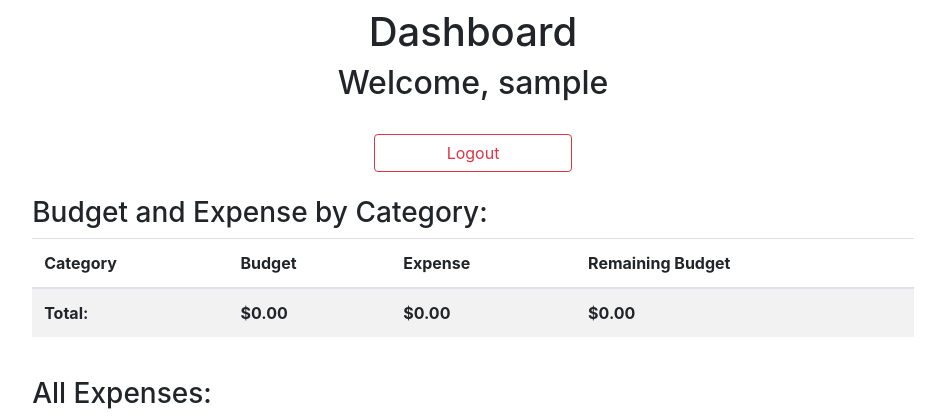
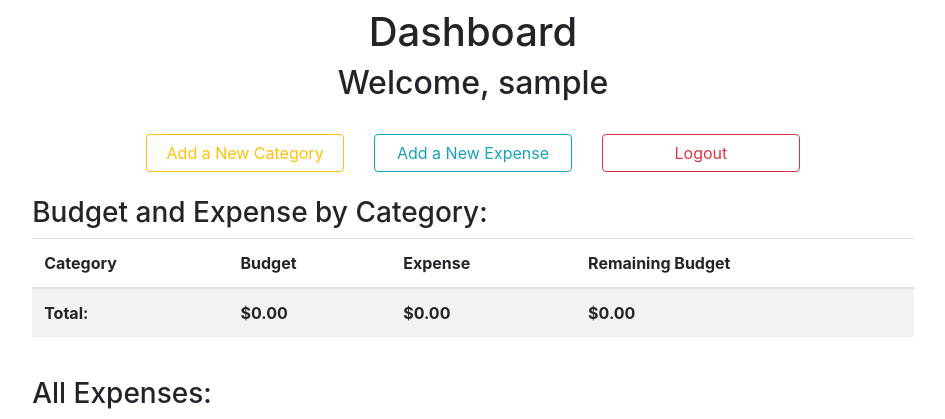
Before and after one commit to Shupta-das/daily_expense_tracker, a PHP site: page / in a window 1280 px wide. Shown: the top 419 px of the page, without its empty margins (167-1112 px from the left). Run offline with PHP 8.4, Linux system fonts and the light colour scheme; the visitor is signed in with stand-in values (Sample User, id 1); data that the repository does not hold is empty.

Commit message:
category and expense edit button

```diff
--- a/index.php
+++ b/index.php
@@ -29,6 +29,8 @@ if (!isset($_SESSION["username"])) {
                 <br/>
 
                 <div class="row justify-content-center">
+                    <div class="col-md-3"><a class="btn btn-block btn-outline-warning" href="category_form.php">Add a New Category</a></div>
+                    <div class="col-md-3"><a class="btn btn-block btn-outline-info" href="expense_form.php">Add a New Expense</a></div>
                     <div class="col-md-3"><a class="btn btn-block btn-outline-danger" href="logout.php">Logout</a></div>
                 </div>
 
```
